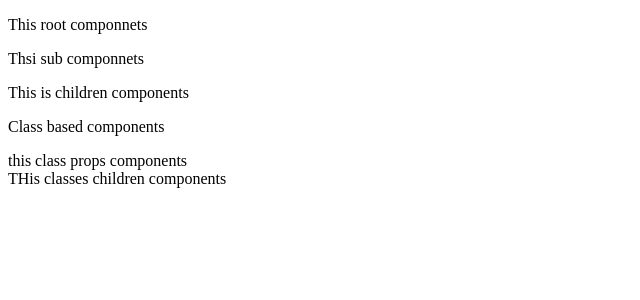
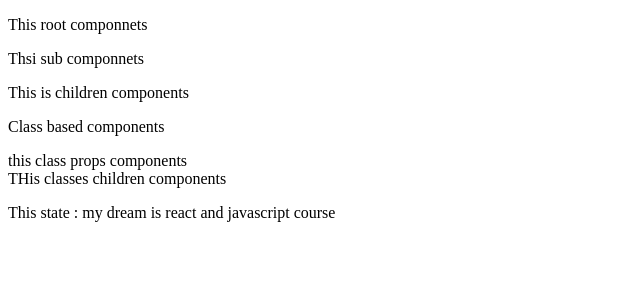
Before and after one commit to Ryuuutaaa/react-udemy, a React (Vite) app: page / in a window 1280 px wide. Shown: the top 300 px of the page, without its empty margins (0-640 px from the left). Built offline with nearby package versions, Linux system fonts and the light colour scheme.

Commit message:
what is state in class

```diff
--- a/src/App.jsx
+++ b/src/App.jsx
@@ -8,8 +8,7 @@ function App() {
         <p>This root componnets</p>
         <SubComponnet>This is children components</SubComponnet>
         <ClassBasedComponents test="this class props components">
-          {" "}
-          THis classes children components{" "}
+          THis classes children components
         </ClassBasedComponents>
       </div>
     </>
--- a/src/components/ClassBasedComponents.jsx
+++ b/src/components/ClassBasedComponents.jsx
@@ -1,5 +1,12 @@
 import React from "react";
+
 class ClassBasedComponents extends React.Component {
+  constructor(props) {
+    console.log(props);
+    super(props);
+    this.state = { courese: "my dream is react and javascript" };
+  }
+
   render() {
     return (
       <>
@@ -8,6 +15,8 @@ class ClassBasedComponents extends React.Component {
           <span>{this.props.test}</span>
           <br />
           <span>{this.props.children}</span>
+          <br />
+          <p>This state : {this.state.courese} course</p>
         </div>
       </>
     );
```
